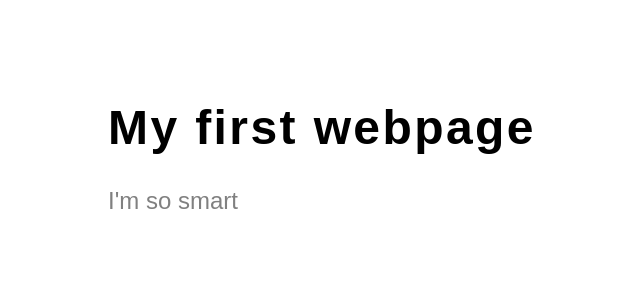
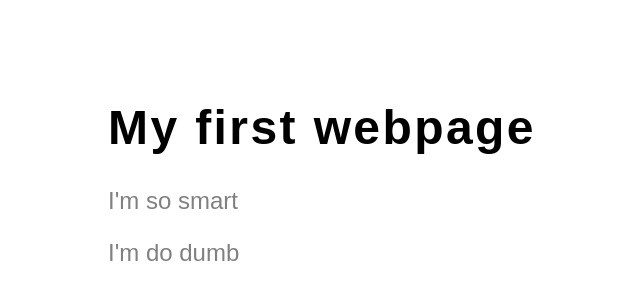
Before and after one commit to emmedue/test, a plain HTML site: page index.html in a window 1280 px wide. Shown: the part 156-456 px from the top of the page, without its empty margins (148-788 px from the left). Drawn offline with Linux system fonts and the light colour scheme.

Commit message:
aggiunto paragrafo

```diff
--- a/index.html
+++ b/index.html
@@ -11,5 +11,6 @@
   <body>
     <h1>My first webpage</h1>
     <p>I'm so smart</p>
+    <p>I'm do dumb</p>
   </body>
 </html>
```
